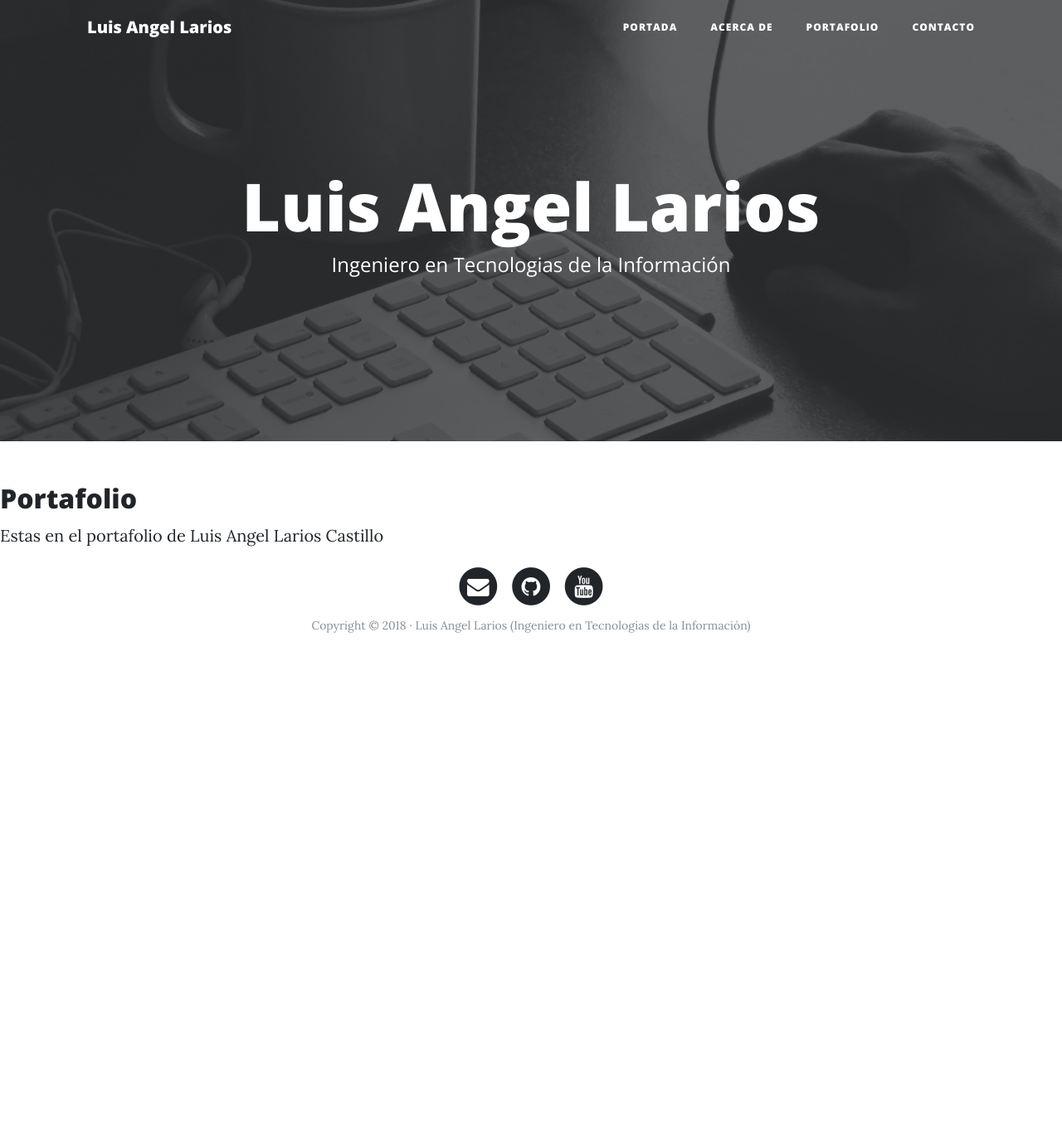
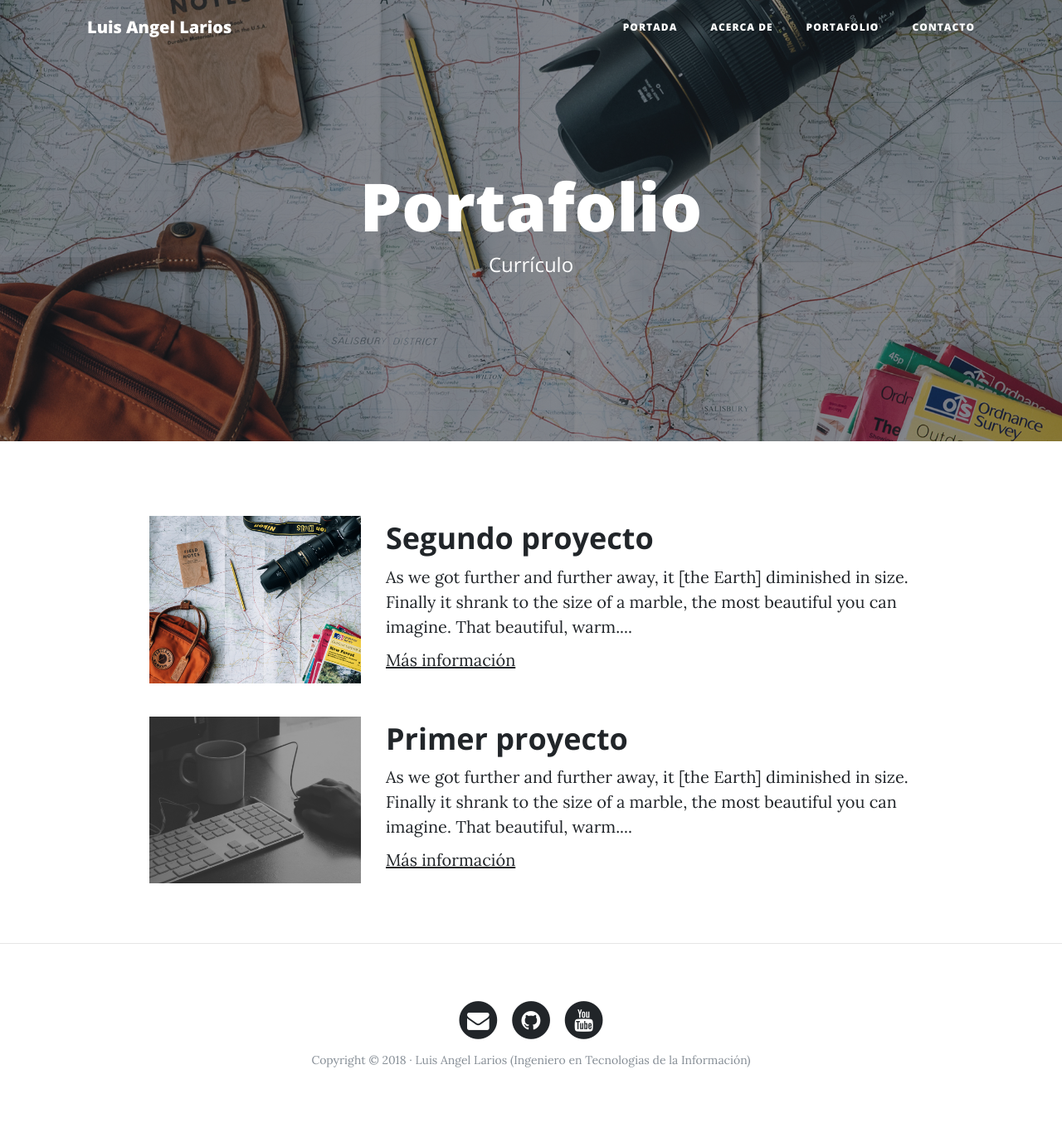
Before and after one commit to Luis-Angel-Larios-Castillo/Remake-Proyecto-Uno-Web-Personal, a Django app: page /portfolio/ in a window 1280 px wide. Shown: the whole page at 83% size. Before the commit the page ends 763 px from the top, so only its background shows below. Run offline with Django 3.2, Linux system fonts and the light colour scheme; some libraries are stand-ins or nearby versions.

Commit message:
adaptacion template  base.html

```diff
--- a/core/templates/core/base.html
+++ b/core/templates/core/base.html
@@ -49,14 +49,16 @@
     </nav>
 
     <!-- Cabecera -->
-    <header class="masthead" style="background-image: url('{% static 'core/img/home-bg.jpg' %}')">
+    <header class="masthead" style="background-image: url('{% block background %} {% endblock %}')">
       <div class="overlay"></div>
       <div class="container">
         <div class="row">
           <div class="col-lg-8 col-md-10 mx-auto">
             <div class="site-heading">
-              <h1>Luis Angel Larios</h1>
-              <span class="subheading">Ingeniero en Tecnologias de la Información</span>
+
+                    {% block headers %} {% endblock %}
+
+
             </div>
           </div>
         </div>
@@ -65,8 +67,12 @@
 
    <!--Contenido-->
 
-   {% block content %} {% endblock %}
+<div class="container">
+       {% block content %} {% endblock %}
+      </div>
+    </div>
 
+{% if request.path !=  "/" %}<hr>{% endif %}
     <!-- Pié de página -->
     <footer>
       <div class="container">
--- a/core/templates/core/portfolio.html
+++ b/core/templates/core/portfolio.html
@@ -2,9 +2,38 @@
 
 {% block title %}Portafolio{% endblock %}
 
+{% block background %}{% load static %}{% static 'core/img/about-bg.jpg' %}{% endblock %}
+
+
+{% block headers %}
+  <h1>Portafolio</h1>
+	              <span class="subheading">Currículo</span>
+{% endblock %}
+
+
 {% block content %}
 
-<H2>Portafolio</H2>
-    <P>Estas en el portafolio de Luis Angel Larios Castillo</P>
+<!-- Proyecto -->
+	      <div class="row project">
+	      	<div class="col-lg-3 col-md-4 offset-lg-1">
+			      <img class="img-fluid" src="{% static 'core/img/about-bg.jpg' %}" alt="">
+	      	</div>
+	        <div class="col-lg-7 col-md-8">
+	      		<h2 class="section-heading title">Segundo proyecto</h2>
+	          <p>As we got further and further away, it [the Earth] diminished in size. Finally it shrank to the size of a marble, the most beautiful you can imagine. That beautiful, warm....</p>
+	          <p><a href="http://google.com">Más información</a></p>
+	      	</div>
+	      </div>
+	      <!-- Proyecto -->
+	      <div class="row project">
+	      	<div class="col-lg-3 col-md-4 offset-lg-1">
+			      <img class="img-fluid" src="{% static 'core/img/home-bg.jpg' %}" alt="">
+	      	</div>
+	        <div class="col-lg-7 col-md-8">
+	      		<h2 class="section-heading title">Primer proyecto</h2>
+	          <p>As we got further and further away, it [the Earth] diminished in size. Finally it shrank to the size of a marble, the most beautiful you can imagine. That beautiful, warm....</p>
+	          <p><a href="http://google.com">Más información</a></p>
+	      	</div>
+              </div>
 
 {% endblock %}
```
Also changed, not shown: core/templates/core/about.html (+23 -7 lines), core/templates/core/contact.html (+16 -8 lines), core/templates/core/home.html (+10 -4 lines).
